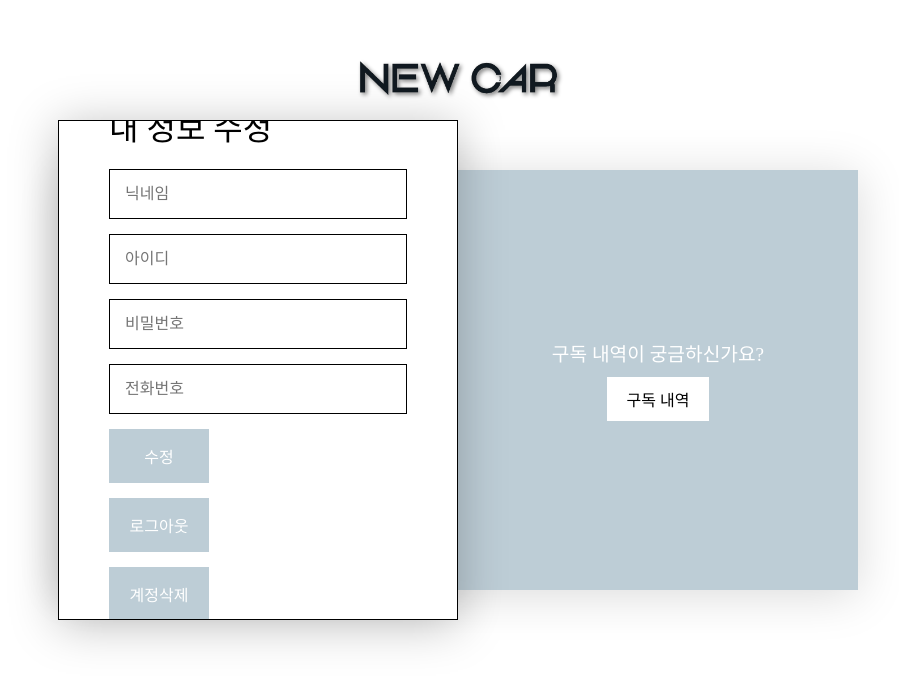
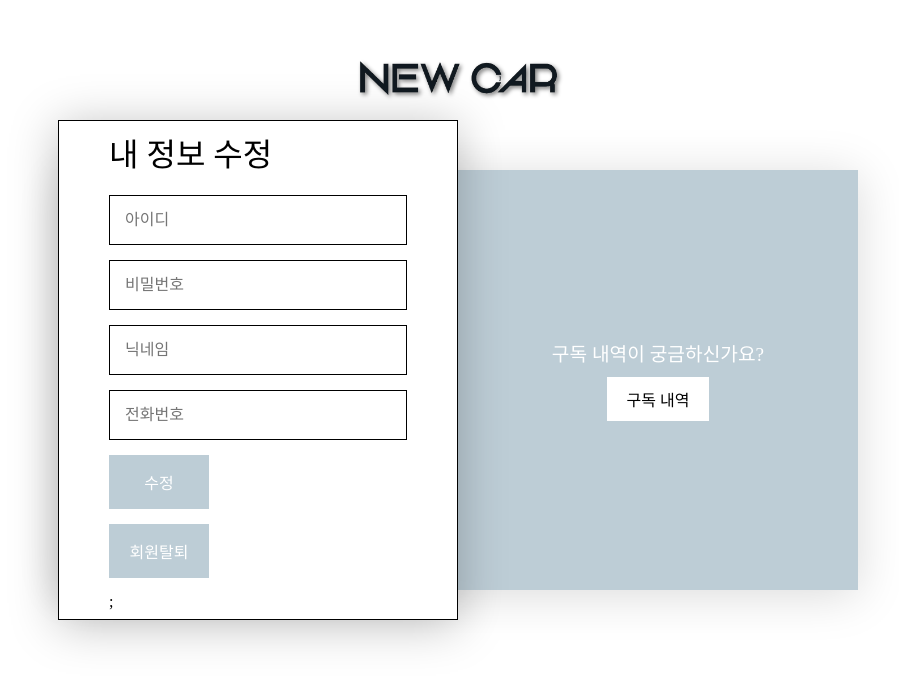
Before and after one commit to 0shai0/NEWCAR-project, a React (Create React App) app in the folder NEWCAR/: page /Myinfo in a window 1280 px wide. Shown: the top 684 px of the page, without its empty margins (182-1081 px from the left). Built offline with nearby package versions, Linux system fonts and the light colour scheme; a web font is replaced by a local one.

Commit message:
Add files via upload

```diff
--- a/NEWCAR/src/css/Hidden.css
+++ b/NEWCAR/src/css/Hidden.css
@@ -33,12 +33,13 @@
   .services .content .servicesBox {
     margin: 20px;
     width: 350px;
-    max-width: 340px;
+    max-width: calc(30% - 40px);
     transition: 0.4s;
     text-align: center;
     padding: 30px 10px;
     border-radius: 4px;
     background: white;
+    box-sizing: border-box;
   }
 
   .services .content .servicesBox:hover {
--- a/NEWCAR/src/pages/Find_info.js
+++ b/NEWCAR/src/pages/Find_info.js
@@ -2,6 +2,10 @@ import React, { useEffect, useState } from 'react';
 
 
 function Find_info() {
+
+
+
+
 
   // 화면 움직이는 코드
 
--- a/NEWCAR/src/pages/Login.js
+++ b/NEWCAR/src/pages/Login.js
@@ -37,31 +37,32 @@ function Login() {
   const [session, setSession] = useState([]);
 
   const handleShowConfirm = async () => {
-    let userId = document.querySelector("#sign_id").value;
-    let userPw = document.querySelector("#sign_pw").value;
-    let url = `http://10.10.21.64:8080/api/login?userId=${userId}&userPw=${userPw}`;
+    const userId = document.querySelector("#login_id").value;
+    const userPw = document.querySelector("#login_pw").value;
+    const url = `http://10.10.21.64:8080/api/login?userId=${userId}&userPw=${userPw}`;
 
     try {
-      const ajax = await fetch(url, { method: "Post" });
-      const response = await ajax.json();
+      const response = await fetch(url, { method: "POST" });
+      const userData = await response.json();
 
-      if (response != null) {
-        setSession(response[0]);
-        window.sessionStorage.setItem("userId", response[0].userId);
-        window.sessionStorage.setItem("userPw", response[0].userPw);
-        window.sessionStorage.setItem("nickName", response[0].nickName);
-        window.sessionStorage.setItem("phoneNumber", response[0].phoneNumber);
+      if (userData.length > 0) {
+        const user = userData[0];
 
+        Object.entries(user).forEach(([key, value]) => {
+          window.sessionStorage.setItem(key, value);
+        });
+
+        setSession(user);
         alert("로그인이 완료되었습니다");
         window.location.href = '/';
       } else {
         alert("아이디 혹은 비밀번호가 일치하지 않습니다");
       }
     } catch (error) {
-      console.error("로그인 중 에러 발생:", error);
-      alert("로그인 중에 문제가 발생했습니다");
+      alert("로그인 중 오류가 발생했습니다");
     }
   };
+
 
 
 
--- a/NEWCAR/src/pages/Main.js
+++ b/NEWCAR/src/pages/Main.js
@@ -3,8 +3,8 @@ import React, { useEffect, useState } from 'react';
 
 function Main() {
 
-  const [my_id,set_my_id] = useState(window.sessionStorage.userId)
-  const [my_pw,set_my_pw] = useState(window.sessionStorage.userPw)
+  const session = window.sessionStorage;
+  const loginOrMyInfoLink = session.length > 0 ? '/Myinfo' : '/Login';
 
 
   // 헤더, h1, .circle을 클릭 시 관련 화면으로 이동하는 코드입니다
@@ -71,9 +71,9 @@ function Main() {
     }
   };
 
-  const handleMinusClick = (index) => {
+  const handleMinusClick = (idx) => {
 
-    const element = document.querySelector(`.sec.hidden${index}`);
+    const element = document.querySelector(`.sec.hidden${idx}`);
 
     if (element) {
       setTimeout(() => {
@@ -159,15 +159,27 @@ function Main() {
 
   // Basic 구독하기 클릭 시 생성되는 Alert입니다.
 
-  const handleShowConfirm = () => {
+  const handleShowConfirm = async () => {
 
     const result = window.confirm('Basic으로 구독하시겠습니까?');
 
-    if (result) {
-      alert('구독이 완료되었습니다');
-    } else {
+    if (!result) {
       alert('구독이 취소되었습니다');
     }
+
+    // try {
+    //   const url = `http://10.10.21.64:8080/api/subscribe/${userId}?userId=${userId}&userPw=${userPw}`;
+    //   const response = await fetch(url, { method: "PUT" });
+
+    //   if (response.ok) {
+    //     alert('탈퇴가 완료되었습니다');
+    //   } else {
+    //     alert('구독이 취소했습니다');
+    //   }
+    // } catch (error) {
+    //   console.error('Error during account deletion:', error);
+    //   alert('오류가 발생했습니다');
+    // }
   };
 
     // Premium 구독하기 클릭 시 생성되는 Alert입니다.
@@ -176,9 +188,7 @@ function Main() {
 
       const result = window.confirm('Premium으로 구독하시겠습니까?');
 
-      if (result) {
-        alert('구독이 완료되었습니다');
-      } else {
+      if (!result) {
         alert('구독이 취소되었습니다');
       }
     };
@@ -216,11 +226,9 @@ function Main() {
             </li>
             <li>
 
-
               {/* 로그인하면 로그인을 내 정보로 바꿔주고 href를 /Myinfo라 해줘 */}
 
-              <a href='/Login'>로그인</a>
-              {/* <a href='/Myinfo'>내 정보</a> */}
+              <a href={loginOrMyInfoLink}>{session.length > 0 ? '내 정보' : '로그인'}</a>
 
             </li>
           </ul>
@@ -286,6 +294,8 @@ function Main() {
           <div className="minus"></div>
         </div>
 
+        <div>
+
         <div className="services" id="services">
           <div className="content">
 
@@ -317,7 +327,7 @@ function Main() {
 
             <div className="servicesBox">
               <svg xmlns="http://www.w3.org/2000/svg" width="16" height="16" fill="currentColor" className="bi bi-cash-coin" viewBox="0 0 16 16">
-                <path fill-rule="evenodd" d="M11 15a4 4 0 1 0 0-8 4 4 0 0 0 0 8zm5-4a5 5 0 1 1-10 0 5 5 0 0 1 10 0z"/>
+                <path fillRule="evenodd" d="M11 15a4 4 0 1 0 0-8 4 4 0 0 0 0 8zm5-4a5 5 0 1 1-10 0 5 5 0 0 1 10 0z"/>
                 <path d="M9.438 11.944c.047.596.518 1.06 1.363 1.116v.44h.375v-.443c.875-.061 1.386-.529 1.386-1.207 0-.618-.39-.936-1.09-1.1l-.296-.07v-1.2c.376.043.614.248.671.532h.658c-.047-.575-.54-1.024-1.329-1.073V8.5h-.375v.45c-.747.073-1.255.522-1.255 1.158 0 .562.378.92 1.007 1.066l.248.061v1.272c-.384-.058-.639-.27-.696-.563h-.668zm1.36-1.354c-.369-.085-.569-.26-.569-.522 0-.294.216-.514.572-.578v1.1h-.003zm.432.746c.449.104.655.272.655.569 0 .339-.257.571-.709.614v-1.195l.054.012z"/>
                 <path d="M1 0a1 1 0 0 0-1 1v8a1 1 0 0 0 1 1h4.083c.058-.344.145-.678.258-1H3a2 2 0 0 0-2-2V3a2 2 0 0 0 2-2h10a2 2 0 0 0 2 2v3.528c.38.34.717.728 1 1.154V1a1 1 0 0 0-1-1H1z"/>
                 <path d="M9.998 5.083 10 5a2 2 0 1 0-3.132 1.65 5.982 5.982 0 0 1 3.13-1.567z"/>
@@ -372,6 +382,7 @@ function Main() {
             </div>
           </div>
         </div>
+      </div>
       </div>
 
 
--- a/NEWCAR/src/pages/My_info.js
+++ b/NEWCAR/src/pages/My_info.js
@@ -1,60 +1,110 @@
 import React, { useEffect, useState } from 'react';
-
+import { useNavigate  } from 'react-router-dom';
 
 function My_info() {
 
-  // DB에서 구독 내역을 가져오는 코드
+  const navigate = useNavigate();
+  const session = window.sessionStorage;
 
-  // const [data, setData] = useState(null);
-  // const SeverUrl = 'localhost3000'
-
-  // const fetchData = async () => {
-  //   const response = await axios.get(SeverUrl);
-  //   setData(response.data);
-  // }
-  // useEffect(() => {
-  //   fetchData();
-  // },[])
-
-
-  // 화면을 움직이게 하기 위한 코드
-
-  const [isFormActive, setIsFormActive] = useState(false);
+  const [userId, setUserId] = useState('');
+  const [userPw, setUserPw] = useState('');
+  const [nickName, setNickname] = useState('');
+  const [phoneNumber, setPhoneNumber] = useState('');
 
   useEffect(() => {
-    const signupBtn = document.querySelector('.signupBtn');
-    const signinBtn = document.querySelector('.signinBtn');
+    const storedUserId = session.getItem('userId');
+    const storedUserPw = session.getItem('userPw');
+    const storedNickName = session.getItem('nickName');
+    const storedPhoneNumber = session.getItem('phoneNumber');
 
-    signupBtn.addEventListener('click', handleSignup);
-    signinBtn.addEventListener('click', handleSignin);
-
-    return () => {
-      signupBtn.removeEventListener('click', handleSignup);
-      signinBtn.removeEventListener('click', handleSignin);
-    };
+    setUserId(storedUserId || '');
+    setUserPw(storedUserPw || '');
+    setNickname(storedNickName || '');
+    setPhoneNumber(storedPhoneNumber || '');
   }, []);
 
-  const handleSignup = () => {
-    setIsFormActive(true);
-  };
+  const handleUpdate = async (e) => {
+    e.preventDefault();
 
-  const handleSignin = () => {
-    setIsFormActive(false);
+    const result = window.confirm('내 정보를 수정하시겠습니까?');
+
+    if (!result) {
+      alert('수정이 취소되었습니다');
+      return;
+    }
+
+    try {
+
+      const url = `http://10.10.21.64:8080/api/account/${userId}?userId=${userId}&userPw=${userPw}&nickName=${nickName}&phoneNumber=${phoneNumber}`;
+      const response = await fetch(url, { method : 'PUT' });
+
+      if (response.ok) {
+        session.setItem('userId', userId);
+        session.setItem('userPw', userPw);
+        session.setItem('nickName', nickName);
+        session.setItem('phoneNumber', phoneNumber);
+        alert('수정이 완료되었습니다');
+      } else {
+        window.location.href = "/Myinfo";
+        alert('수정을 취소했습니다');
+      }
+    } catch (error) {
+      console.error('Error during account update:', error);
+      alert('오류가 발생했습니다');
+    }
   };
 
 
-  // 내 정보를 수정 시 나오는 Alert
+  // 로그아웃 시 나오는 Alert
 
-  const handleShowConfirm = () => {
+  const handleLogout = (e) => {
+    e.preventDefault();
+    window.location.href = "/";
+    session.clear();
+    alert('로그아웃 되었습니다');
+  };
 
-    const result = window.confirm('내 정보를 수정하시겠습니까?');
 
-    if (result) {
-      alert('수정되었습니다');
-    } else {
-      alert('수정이 취소되었습니다');
+  // 회원탈퇴 시 나오는 Alert
+
+  const handleDelete = async (e) => {
+
+    e.preventDefault();
+
+    const userId = session.getItem('userId');
+
+    if (!userId) {
+      alert('로그인을 해주시길 바랍니다');
+      return;
+    }
+
+    const confirmResult = window.confirm('정말로 탈퇴하시겠습니까?');
+
+    if (!confirmResult) {
+      alert('탈퇴가 취소되었습니다');
+      return;
+    }
+
+    try {
+      const url = `http://10.10.21.64:8080/api/account/${userId}`;
+      const response = await fetch(url, { method: "delete" });
+
+      if (response.ok) {
+        navigate("/");
+        session.clear();
+        alert('탈퇴가 완료되었습니다');
+      } else {
+        alert('탈퇴를 취소했습니다');
+      }
+    } catch (error) {
+      console.error('Error during account deletion:', error);
+      alert('오류가 발생했습니다');
     }
   };
+
+
+  // DB에서 구독 내역을 가져오는 코드
+
 
 
   // 구독 변경 시 나오는 Alert
@@ -84,6 +134,35 @@ function My_info() {
     }
   };
 
+
+  // 화면을 움직이게 하기 위한 코드
+
+  const [isFormActive, setIsFormActive] = useState(false);
+
+  useEffect(() => {
+    const signupBtn = document.querySelector('.signupBtn');
+    const signinBtn = document.querySelector('.signinBtn');
+
+    signupBtn.addEventListener('click', handleSignup);
+    signinBtn.addEventListener('click', handleSignin);
+
+    return () => {
+      signupBtn.removeEventListener('click', handleSignup);
+      signinBtn.removeEventListener('click', handleSignin);
+    };
+  }, []);
+
+  const handleSignup = () => {
+    setIsFormActive(true);
+  };
+
+  const handleSignin = () => {
+    setIsFormActive(false);
+  };
+
+
+
+
   return(
     <div className='login'>
       <a href='/' className='login_logo'><div><img src='./images/Login_logo.png'/></div></a>
@@ -101,16 +180,41 @@ function My_info() {
 
         <div className={`formBx ${isFormActive ? 'active' : ''}`}>
           <div className={`form signinform ${isFormActive ? '' : 'active'}`}>
-            <form>
-              <h3>내 정보 수정</h3>
-              <input type='text' placeholder='닉네임' name='userNickname' />
-              <input type='text' placeholder='아이디' name='userId' />
-              <input type='password' placeholder='비밀번호' name='userPassword' />
-              <input type='tel' placeholder='전화번호' name='phone' />
-              <input type='submit' value='수정' onClick={handleShowConfirm}/>
-              <input type='submit' value='로그아웃' onClick={handleShowConfirm}/>
-              <input type='submit' value='계정삭제' onClick={handleShowConfirm}/>
-            </form>
+          <form>
+            <h3>내 정보 수정</h3>
+            <input
+              type='text'
+              placeholder='아이디'
+              name='userId'
+              value={userId}
+              onChange={(e) => setUserId(e.target.value)}
+            />
+            <input
+              type='text'
+              placeholder='비밀번호'
+              name='userPw'
+              value={userPw}
+              onChange={(e) => setUserPw(e.target.value)}
+            />
+            <input
+              type='text'
+              placeholder='닉네임'
+              name='nickName'
+              value={nickName}
+              onChange={(e) => setNickname(e.target.value)}
+            />
+            <input
+              type='text'
+              placeholder='전화번호'
+              name='phoneNumber'
+              value={phoneNumber}
+              onChange={(e) => setPhoneNumber(e.target.value)}
+            />
+
+            <input type='submit' value='수정' onClick={handleUpdate} />
+            {session.length > 0 && <input type='submit' value='로그아웃' onClick={handleLogout} />}
+            <input type='submit' value='회원탈퇴' onClick={handleDelete} />
+          </form>;
           </div>
 
           <div className={`form signupform ${isFormActive ? 'active' : ''}`}>
```
